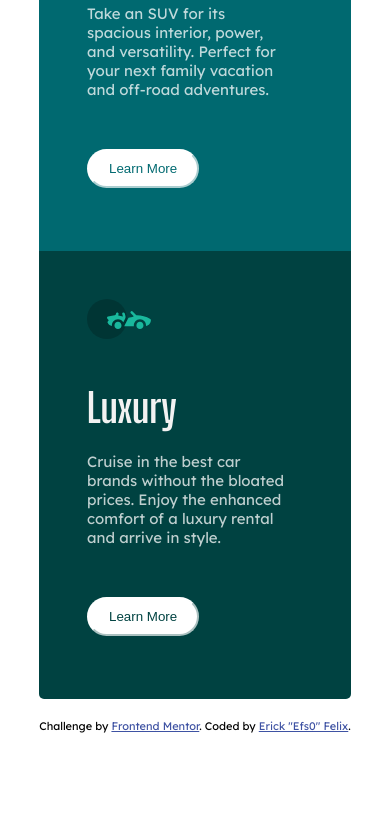
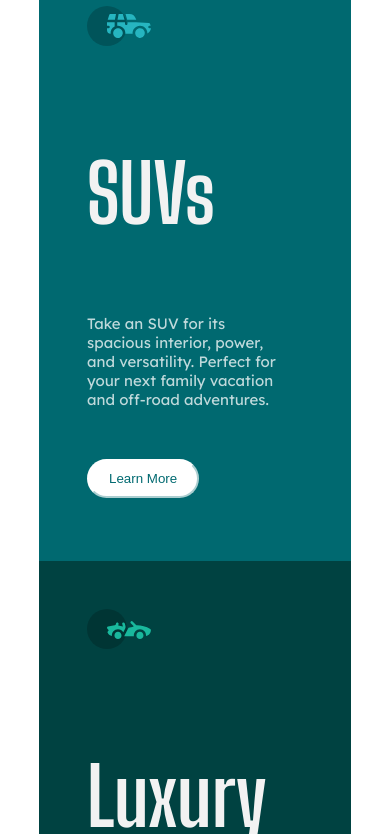
Before and after one commit to efs0-cod3/3-columns, a plain HTML site: page index.html in a window 390 px wide. Shown: the part 665-1499 px from the top of the page. Before the commit the page ends 1398 px from the top, so only its background shows below. Drawn offline with Linux system fonts and the light colour scheme.

Commit message:
Update style.css

```diff
--- a/style.css
+++ b/style.css
@@ -42,7 +42,7 @@ body {
 
 header {
     color: hsl(0, 0%, 95%);
-    font: 1.5rem Big Shoulders Display;
+    font: 2.5rem Big Shoulders Display;
     padding: 10px 0 44px 48px;
 }
 
@@ -50,10 +50,7 @@ header {
     padding: 10px 60px 30px 48px;
 }
 
-h1{
-    margin:0;
-    font-size: 2.5rem;
-}
+
 .btn {
     text-align: center;
     margin: 45px 0 58px;
@@ -102,9 +99,7 @@ button {
         padding-bottom: 0;
         padding-top: 0;
     }
-    h1{
-        font-size: 2.5rem;
-    }
+
 
     .btn {
         text-align: left;
```
